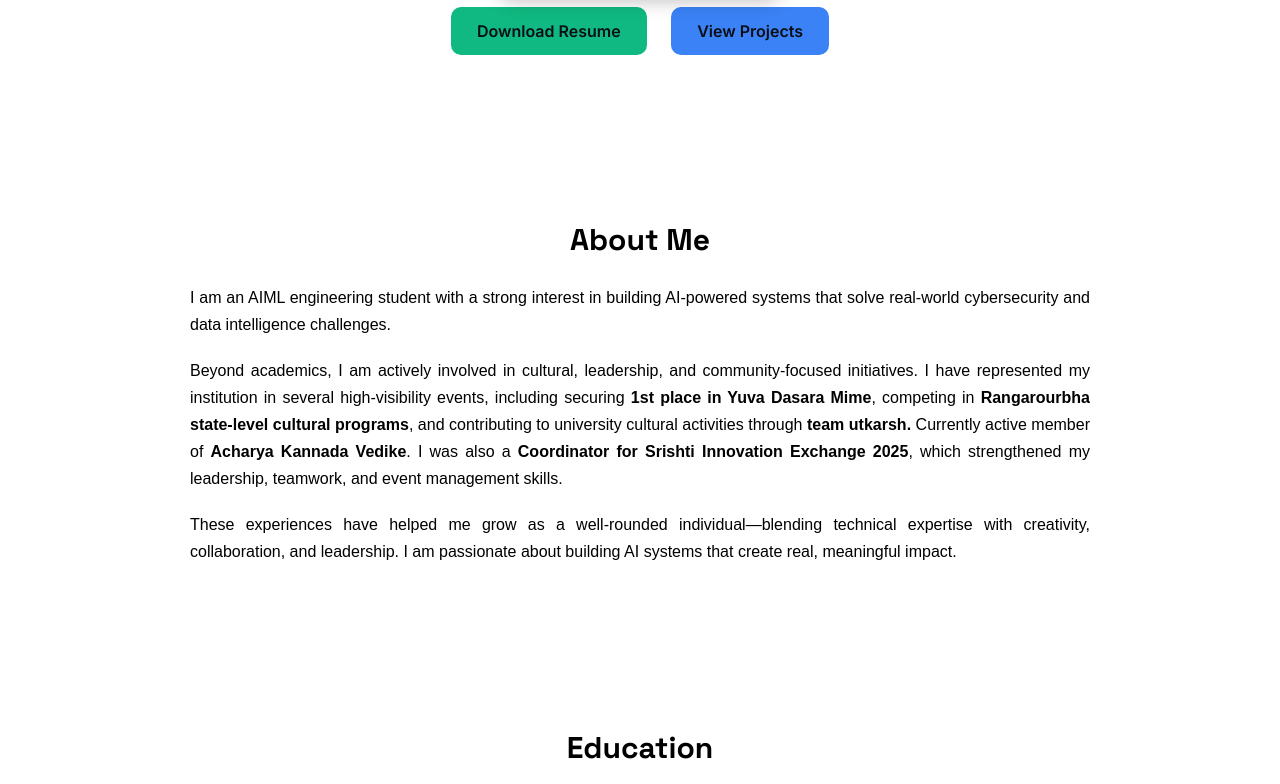
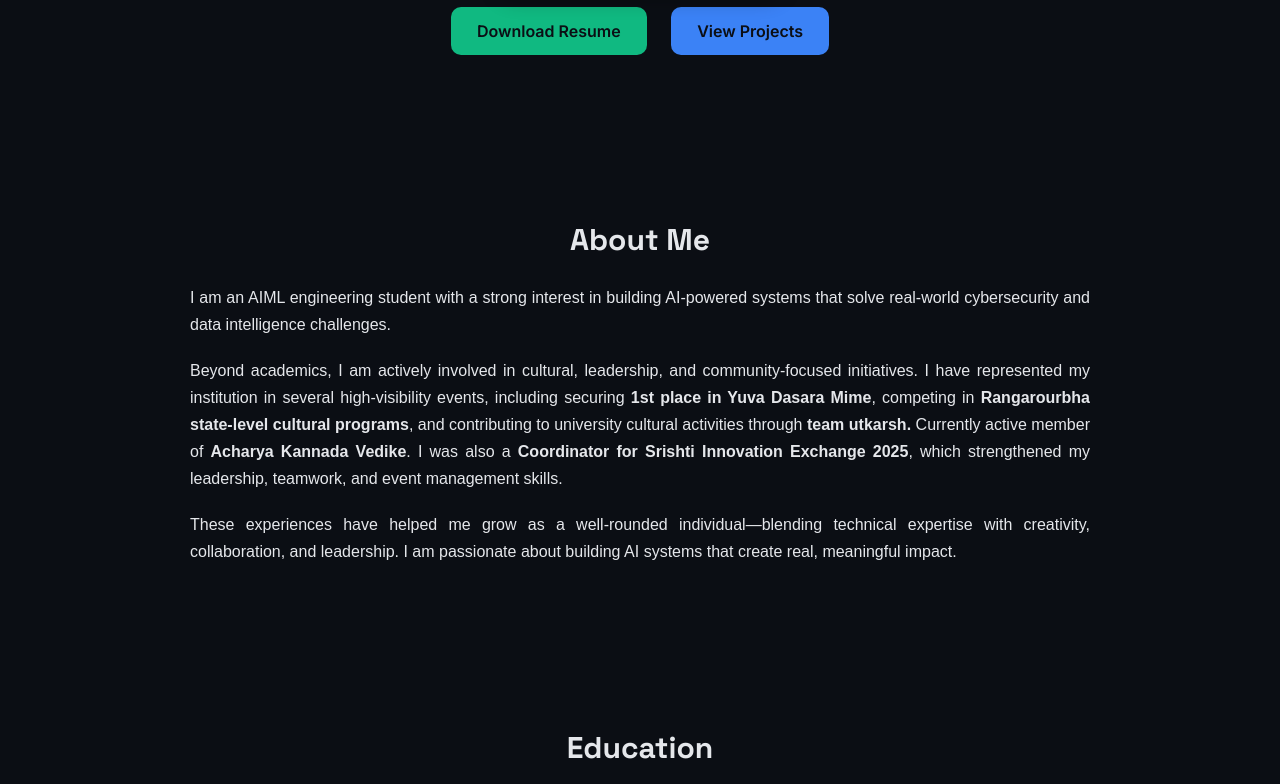
Before and after one commit to ayush-h-mane/Nithya-shree, a plain HTML site: page index.html in a window 1280 px wide. Shown: the part 531-1315 px from the top of the page. Drawn offline with Linux system fonts and the light colour scheme.

Commit message:
Add dark mode styles to styles.css

```diff
--- a/styles.css
+++ b/styles.css
@@ -6,6 +6,11 @@ body {
   padding: 0;
   font-family: 'Inter', sans-serif;
   transition: 0.3s ease-in-out;
+}
+
+.dark {
+  background: #0b0e14;
+  color: #e5e7eb;
 }
 
 .light {
```
